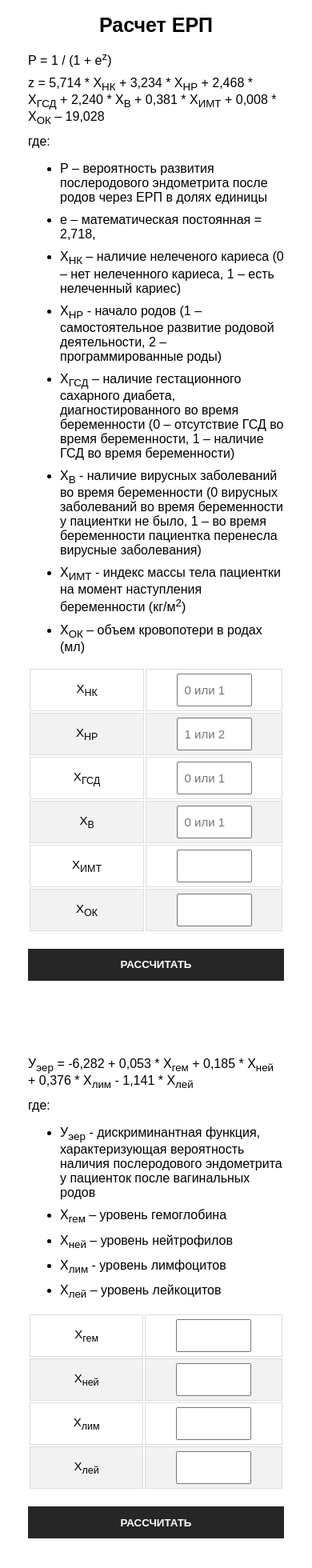
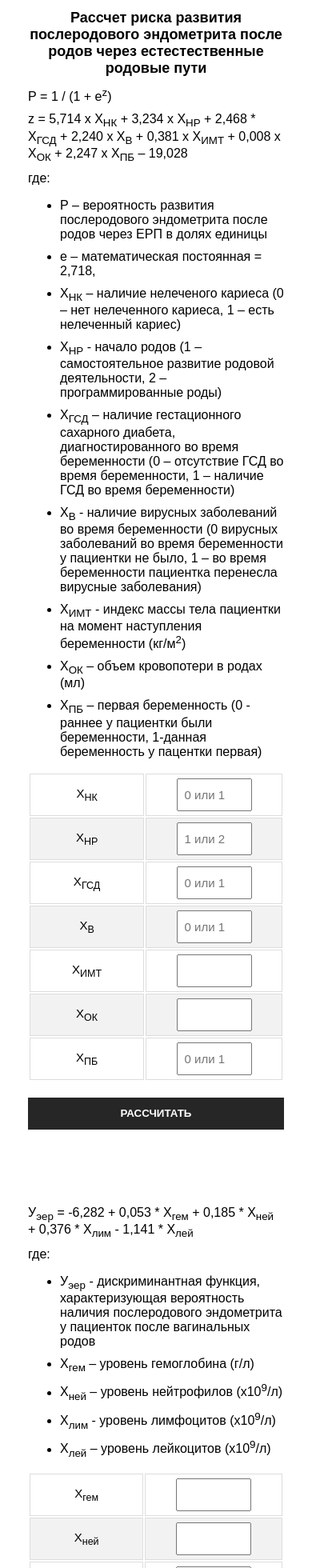
Before and after one commit to TatianaRyzhova/nat-calculator, a React (Create React App) app: page /nat-calculator/erp-calculator in a window 390 px wide. Shown: the top 1960 px of the page at 80% size. Built offline with nearby package versions, Linux system fonts and the light colour scheme.

Commit message:
fixes after review

```diff
--- a/src/App.css
+++ b/src/App.css
@@ -39,6 +39,10 @@ label {
   margin-bottom: 5px;
   margin-top: 5px;
   text-align: left;
+}
+
+.title {
+  font-size: 30px;
 }
 
 button {
@@ -154,6 +158,10 @@ tr:hover {
   .result {
     max-width: 700px;
   }
+
+  .title {
+    font-size: 28px;
+  }
 }
 
 @media screen and (max-width: 768px) {
@@ -169,6 +177,10 @@ tr:hover {
     max-width: 80px;
     height: 35px;
     padding-left: 8px;
+  }
+
+  .title {
+    font-size: 28px;
   }
 
 }
@@ -200,4 +212,9 @@ tr:hover {
   h1 {
     font-size: 25px;
   }
+
+  .title {
+    font-size: 18px;
+  }
+
 }
--- a/src/components/ERPCalculatorOne.js
+++ b/src/components/ERPCalculatorOne.js
@@ -8,7 +8,8 @@ function ERPCalculatorOne() {
         XГСД: '',
         XВ: '',
         XИМТ: '',
-        XОК: ''
+        XОК: '',
+        ХПБ: ''
     });
 
     const [result, setResult] = useState('');
@@ -36,8 +37,9 @@ function ERPCalculatorOne() {
         const hv = 2.240 * Number(number.XВ);
         const himt = 0.381 * Number(number.XИМТ);
         const hok = 0.008 * Number(number.XОК);
+        const hpb = 2.247 * Number(number.ХПБ);
 
-        const z = hnk + hnp + hgsd + hv + himt + hok -19.028;
+        const z = hnk + hnp + hgsd + hv + himt + hok + hpb -19.028;
         const P = 1 / (1 + Math.pow(e, z));
         setResult(P);
 
@@ -47,9 +49,9 @@ function ERPCalculatorOne() {
 
     return (
         <div className="container">
-            <h1>Расчет ЕРП</h1>
+            <h1 className='title'>Рассчет риска развития послеродового эндометрита после родов через естестественные родовые пути</h1>
             <p>Р = 1 / (1 + е<sup>z</sup>)</p>
-            <p>z = 5,714 * Х<sub>НК</sub> + 3,234 * X<sub>НР</sub> + 2,468 * Х<sub>ГСД</sub> + 2,240 * Х<sub>В</sub> + 0,381 * Х<sub>ИМТ</sub> + 0,008 * Х<sub>ОК</sub> – 19,028</p>
+            <p>z = 5,714 x Х<sub>НК</sub> + 3,234 x X<sub>НР</sub> + 2,468 * Х<sub>ГСД</sub> + 2,240 x Х<sub>В</sub> + 0,381 x Х<sub>ИМТ</sub> + 0,008 x Х<sub>ОК</sub> + 2,247 x Х<sub>ПБ</sub> – 19,028</p>
             <p>где:</p>
             <ul>
                 <li>Р – вероятность развития послеродового эндометрита после родов через ЕРП в долях единицы</li>
@@ -60,6 +62,7 @@ function ERPCalculatorOne() {
                     <li>Х<sub>В</sub> - наличие вирусных заболеваний во время беременности (0 вирусных заболеваний во время беременности у пациентки не было, 1 – во время беременности пациентка перенесла вирусные заболевания)</li>
                     <li>Х<sub>ИМТ</sub> - индекс массы тела пациентки на момент наступления беременности (кг/м<sup>2</sup>)</li>
                     <li>Х<sub>ОК</sub> – объем кровопотери в родах (мл)</li>
+                    <li>Х<sub>ПБ</sub> – первая беременность (0 - раннее у пациентки были беременности, 1-данная беременность у пацентки первая)</li>
             </ul>
 
             <form onSubmit={handleSubmit}>
@@ -148,6 +151,20 @@ function ERPCalculatorOne() {
                                     />
                                 </th>
                             </tr>
+                            <tr>
+                                <th style={{width: "220px"}}>Х<sub>ПБ</sub></th>
+                                <th>
+                                    <input
+                                        type="number"
+                                        placeholder="0 или 1"
+                                        name="XПБ"
+                                        onChange={handleChange}
+                                        value={number.ХПБ}
+                                        submitted={submitted}
+                                        required
+                                    />
+                                </th>
+                            </tr>
                         </tbody>
                     </table>
                 </div>
--- a/src/components/ERPCalculatorTwo.js
+++ b/src/components/ERPCalculatorTwo.js
@@ -45,10 +45,10 @@ function handleChange(event) {
             <p>где:</p>
             <ul>
                 <li>У<sub>эер</sub> - дискриминантная функция, характеризующая вероятность наличия послеродового эндометрита у пациенток после вагинальных родов</li>
-                <li>Х<sub>гем</sub> – уровень гемоглобина </li>
-                <li>Х<sub>ней</sub> – уровень нейтрофилов </li>
-                <li>Х<sub>лим</sub> - уровень лимфоцитов</li>
-                <li>Х<sub>лей</sub> – уровень лейкоцитов</li>
+                <li>Х<sub>гем</sub> – уровень гемоглобина (г/л)</li>
+                <li>Х<sub>ней</sub> – уровень нейтрофилов (x10<sup>9</sup>/л)</li>
+                <li>Х<sub>лим</sub> - уровень лимфоцитов (x10<sup>9</sup>/л)</li>
+                <li>Х<sub>лей</sub> – уровень лейкоцитов (x10<sup>9</sup>/л)</li>
             </ul>
 
             <form onSubmit={handleSubmit}>
--- a/src/components/KSCalculatorOne.js
+++ b/src/components/KSCalculatorOne.js
@@ -51,9 +51,9 @@ function KSCalculatorOne() {
 
     return (
         <div className="container">
-            <h1>Расчет КС</h1>
+            <h1 className='title'>Рассчет риска развития послеродового эндометрита после операции кесарева сечения</h1>
             <p>Р = 1 / (1 + е<sup>z</sup>)</p>
-            <p>z = 2,326 * Х<sub>СК</sub> + 0,098 * Х<sub>НР</sub> + (-0,002) * Х<sub>ОК</sub> + 1,709 * Х<sub>НК</sub> + 0,12 * Х<sub>ИМТ</sub> + 0,825 * Х<sub>Г</sub> + 0,246 * Х<sub>ПБ</sub> + (-4,142) * Х<sub>ММ</sub> - 3,960</p>
+            <p>z = 2,326 x Х<sub>СК</sub> + 0,098 x Х<sub>НР</sub> + (-0,002) x Х<sub>ОК</sub> + 1,709 x Х<sub>НК</sub> + 0,12 x Х<sub>ИМТ</sub> + 0,825 x Х<sub>Г</sub> + 0,246 x Х<sub>ПБ</sub> + (-4,142) x Х<sub>ММ</sub> - 3,960</p>
             <p>где:</p>
             <ul>
                 <li>Р – вероятность развития послеродового эндометрита после КС в долях единицы</li>
--- a/src/components/KSCalculatorTwo.js
+++ b/src/components/KSCalculatorTwo.js
@@ -55,15 +55,15 @@ function handleChange(event) {
             <p>где:</p>
             <ul>
                 <li>У<sub>эер</sub> - дискриминантная функция, характеризующая вероятность наличия послеродового эндометрита у пациенток после после операции кесарева сечения</li>
-                <li>Х<sub>лей</sub> - уровень лейкоцитов</li>
-                <li>Х<sub>ней</sub> – уровень  нейтрофилов </li>
-                <li>Х<sub>мон</sub> – уровень моноцитов </li>
-                <li>Х<sub>лим</sub> - уровень  лимфоцитов</li>
-                <li>Х<sub>гмк</sub> – уровень гематокрита</li>
-                <li>Х<sub>трб</sub> – уровень тромбоцитов</li>
-                <li>Х<sub>эр</sub> – ровень  эритроцитов</li>
-                <li>Х<sub>гем</sub> – уровень гемоглобина</li>
-                <li>Х<sub>об</sub> – уровень общего белка</li>
+                <li>Х<sub>лей</sub> - уровень лейкоцитов (x10<sup>9</sup>/л)</li>
+                <li>Х<sub>ней</sub> – уровень  нейтрофилов (x10<sup>9</sup>/л)</li>
+                <li>Х<sub>мон</sub> – уровень моноцитов (x10<sup>9</sup>/л)</li>
+                <li>Х<sub>лим</sub> - уровень  лимфоцитов (x10<sup>9</sup>/л)</li>
+                <li>Х<sub>гмк</sub> – уровень гематокрита (%)</li>
+                <li>Х<sub>трб</sub> – уровень тромбоцитов (x10<sup>9</sup>/л)</li>
+                <li>Х<sub>эр</sub> – ровень  эритроцитов (x10<sup>12</sup>/л)</li>
+                <li>Х<sub>гем</sub> – уровень гемоглобина (г/л)</li>
+                <li>Х<sub>об</sub> – уровень общего белка (г/л)</li>
 
             </ul>
 
```
